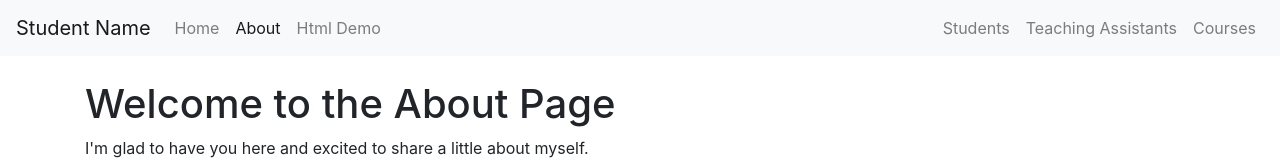
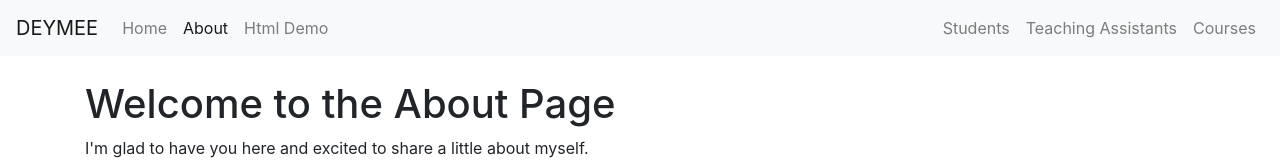
Before and after one commit to deymee/demi, a website: page Assignment3/views/about.html in a window 1280 px wide. Shown: the top 160 px of the page. Drawn offline with nearby package versions, Linux system fonts and the light colour scheme.

Commit message:
assignment 3

```diff
--- a/Assignment3/views/about.html
+++ b/Assignment3/views/about.html
@@ -8,7 +8,7 @@
 
 	<body>
 		<nav class="navbar navbar-expand-lg navbar-light bg-light">
-			<a class="navbar-brand" href="#">Student Name</a>
+			<a class="navbar-brand" href="#">DEYMEE</a>
 			<button class="navbar-toggler" type="button" data-toggle="collapse" data-target="#navbarSupportedContent" aria-controls="navbarSupportedContent" aria-expanded="false" aria-label="Toggle navigation">
 				<span class="navbar-toggler-icon"></span>
 			</button>
```
Also changed, not shown: Assignment3/views/home.html (+1 -1 lines), Assignment3/views/htmlDemo.html (+1 -1 lines).
